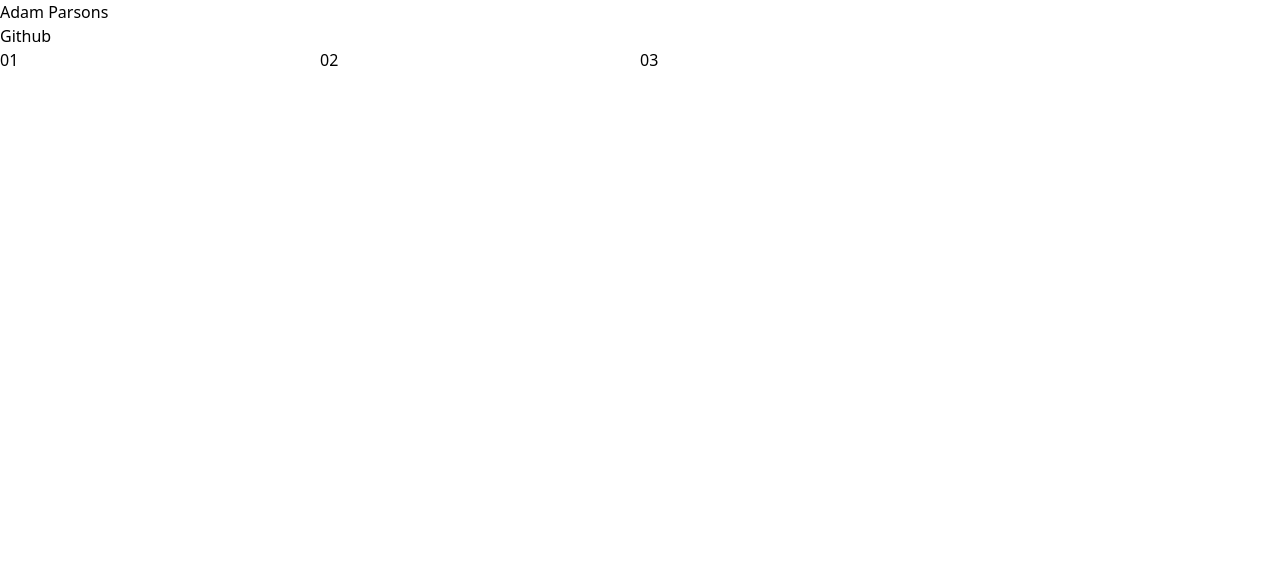
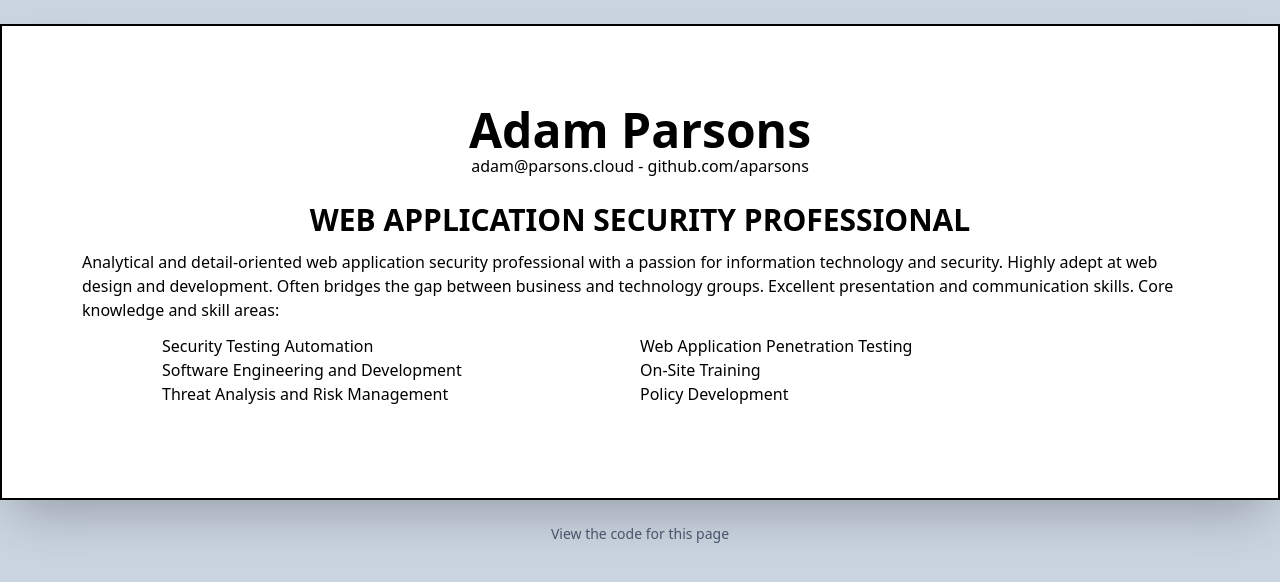
Before and after one commit to aparsons/aparsons.github.io, a Next.js app in the folder resume-app/: page / in a window 1280 px wide. Shown: the top 582 px of the page. Built offline with nearby package versions, Linux system fonts and the light colour scheme.

Commit message:
Adding some basic styling

```diff
--- a/resume-app/src/app/layout.tsx
+++ b/resume-app/src/app/layout.tsx
@@ -13,7 +13,7 @@ export default function RootLayout({
 }>) {
   return (
     <html lang="en">
-      <body>{children}</body>
+      <body className="bg-slate-300">{children}</body>
     </html>
   );
 }
--- a/resume-app/src/app/page.tsx
+++ b/resume-app/src/app/page.tsx
@@ -1,14 +1,34 @@
 export default function Home() {
   return (
     <main>
-      <h1>Adam Parsons</h1>
-      <p>
-        <a href="https://github.com/aparsons/aparsons.github.io">Github</a>
-      </p>
-      <div className="flex flex-row">
-        <div className="basis-1/4">01</div>
-        <div className="basis-1/4">02</div>
-        <div className="basis-1/2">03</div>
+      <div className="my-6 p-20 container mx-auto bg-white border-2 border-current shadow-2xl">
+        <div className="text-center">
+          <h1 className="text-5xl font-bold">Adam Parsons</h1>
+          <p>adam@parsons.cloud - <a href="https://github.com/aparsons">github.com/aparsons</a></p>
+          <h2 className="mt-6 mb-3 text-3xl font-bold">WEB APPLICATION SECURITY PROFESSIONAL</h2>
+          <p className="text-left">Analytical and detail-oriented web application security professional with a passion for information technology and security. Highly adept at web design and development. Often bridges the gap between business and technology groups. Excellent presentation and communication skills. Core knowledge and skill areas:</p>
+          <div className="mx-20 my-3 text-left">
+            <div className="flex flex-row">
+              <div className="basis-1/2">Security Testing Automation</div>
+              <div className="basis-1/2">Web Application Penetration Testing</div>
+            </div>
+            <div className="flex flex-row">
+              <div className="basis-1/2">Software Engineering and Development</div>
+              <div className="basis-1/2">On-Site Training</div>
+            </div>
+            <div className="flex flex-row">
+              <div className="basis-1/2">Threat Analysis and Risk Management</div>
+              <div className="basis-1/2">Policy Development</div>
+            </div>
+          </div>
+        </div>
+
+
+      </div>
+      <div className="mb-6 container mx-auto">
+        <div className="text-center text-sm text-slate-600">
+          <a href="https://github.com/aparsons/aparsons.github.io">View the code for this page</a>
+        </div>
       </div>
     </main>
   );
```
